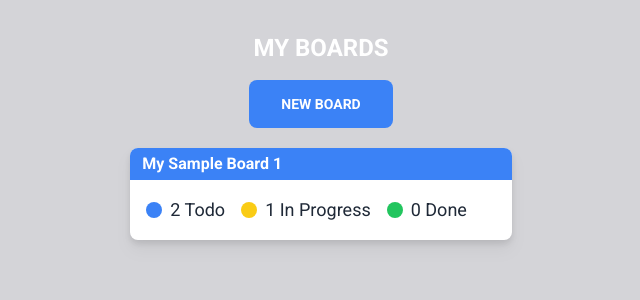
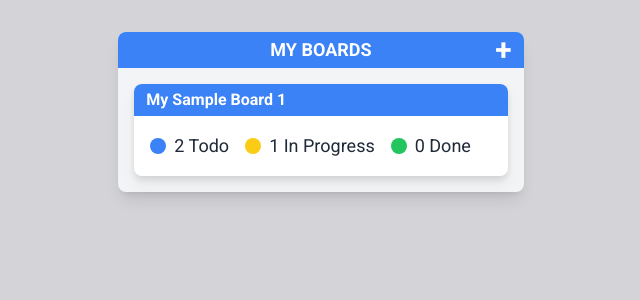
Before and after one commit to matthewdoles/canban, a React (Create React App) app: page /dashboard in a window 1280 px wide. Shown: the top 300 px of the page, without its empty margins (319-959 px from the left). Built offline with nearby package versions, Linux system fonts and the light colour scheme.

Commit message:
Dashboard UI/UX tweaks, init BoardForm component

```diff
--- a/src/App.tsx
+++ b/src/App.tsx
@@ -5,7 +5,7 @@ import Dashboard from './pages/Dashboard';
 
 function App() {
   return (
-    <div className="min-h-screen min-w-screen bg-zinc-300" style={{ fontFamily: 'Roboto' }}>
+    <div className="min-h-screen min-w-screen bg-zinc-300 p-8" style={{ fontFamily: 'Roboto' }}>
       <Routes>
         <Route path="/" element={<Board />} />
         <Route path="/dashboard" element={<Dashboard />} />
--- a/src/components/BoardCard/index.tsx
+++ b/src/components/BoardCard/index.tsx
@@ -1,7 +1,7 @@
 import React from 'react';
 const BoardCard = () => {
   return (
-    <div className="bg-white m-3 drop-shadow-lg rounded-lg">
+    <div className="bg-white drop-shadow-lg rounded-lg">
       <div className="bg-blue-500 p-1 rounded-t-lg">
         <p className="text-md text-white font-bold ml-2">My Sample Board 1</p>
       </div>
--- /dev/null
+++ b/src/components/BoardForm/index.tsx
@@ -0,0 +1,28 @@
+import React from 'react';
+
+const BoardForm = () => {
+  return (
+    <>
+      <input type="checkbox" id="board-form" className="modal-toggle" />
+      <div className="modal">
+        <div className="modal-box">
+          <h3 className="font-bold text-lg">Congratulations random Interner user!</h3>
+          <p className="py-4">
+            Youve been selected for a chance to get one year of subscription to use Wikipedia for
+            free!
+          </p>
+          <div className="modal-action">
+            <label htmlFor="board-form" className="btn bg-red-500 w-20 border-none">
+              Cancel
+            </label>
+            <label htmlFor="board-form" className="btn bg-green-500 w-20 border-none">
+              Save
+            </label>
+          </div>
+        </div>
+      </div>
+    </>
+  );
+};
+
+export default BoardForm;
--- a/src/pages/Board/index.tsx
+++ b/src/pages/Board/index.tsx
@@ -20,7 +20,7 @@ const Board = () => {
     <div className="drawer drawer-end">
       <input id="todo-detail-drawer" type="checkbox" className="drawer-toggle" />
       <div className="drawer-content">
-        <div className="flex flex-row w-full p-8">
+        <div className="flex flex-row w-full">
           {boardSettings.stages.map((stage) => (
             <Column
               key={stage.title}
--- a/src/pages/Dashboard/index.tsx
+++ b/src/pages/Dashboard/index.tsx
@@ -1,15 +1,25 @@
 import React from 'react';
 import BoardCard from '../../components/BoardCard';
+import BoardForm from '../../components/BoardForm';
 
 const Dashboard = () => {
   return (
-    <div className="flex flex-col p-8 mx-auto items-center">
-      <p className="text-2xl text-white font-bold uppercase">My Boards</p>
-      <button className="btn w-36 mt-4 mb-2 bg-blue-500 border-none">New Board</button>
-      <div className="w-3/4 lg:w-1/3">
-        <BoardCard />
+    <>
+      <div className="md:w-1/3 sm:w-4/5 flex flex-col mx-auto bg-gray-100 shadow-lg items-center rounded-lg">
+        <div className="w-full relative justify-center bg-blue-500 p-1 rounded-t-lg">
+          <p className="text-lg text-white text-center font-bold uppercase">My Boards</p>
+          <label
+            className="absolute right-3 top-0 text-3xl text-white font-bold cursor-pointer"
+            htmlFor="board-form">
+            +
+          </label>
+        </div>
+        <div className="w-full p-4">
+          <BoardCard />
+        </div>
       </div>
-    </div>
+      <BoardForm />
+    </>
   );
 };
 
```
